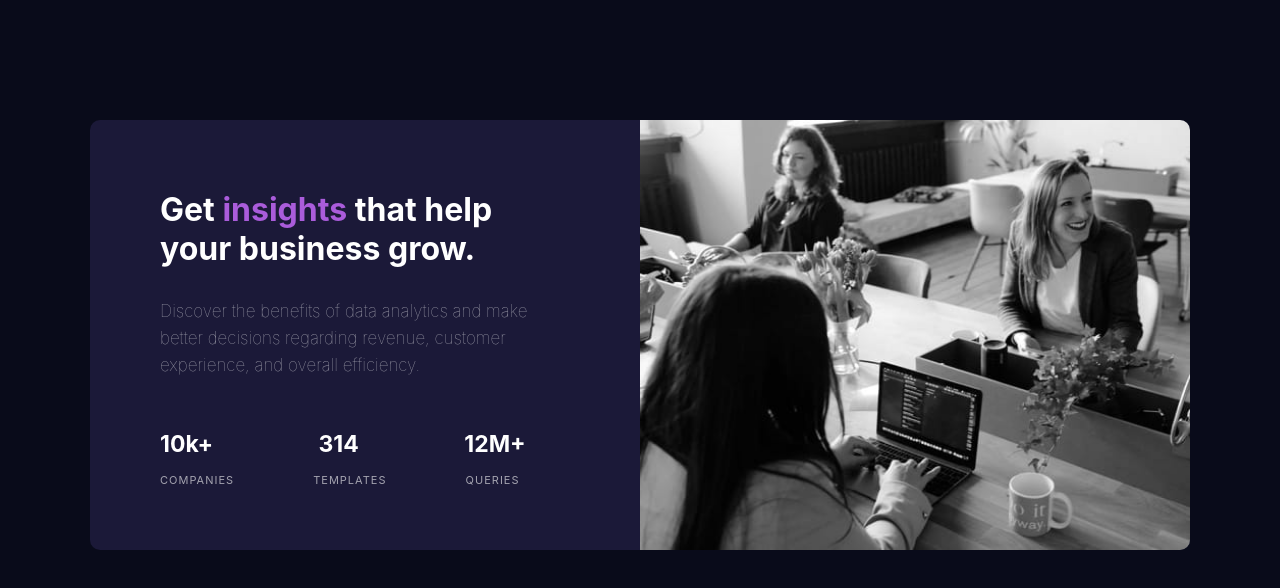
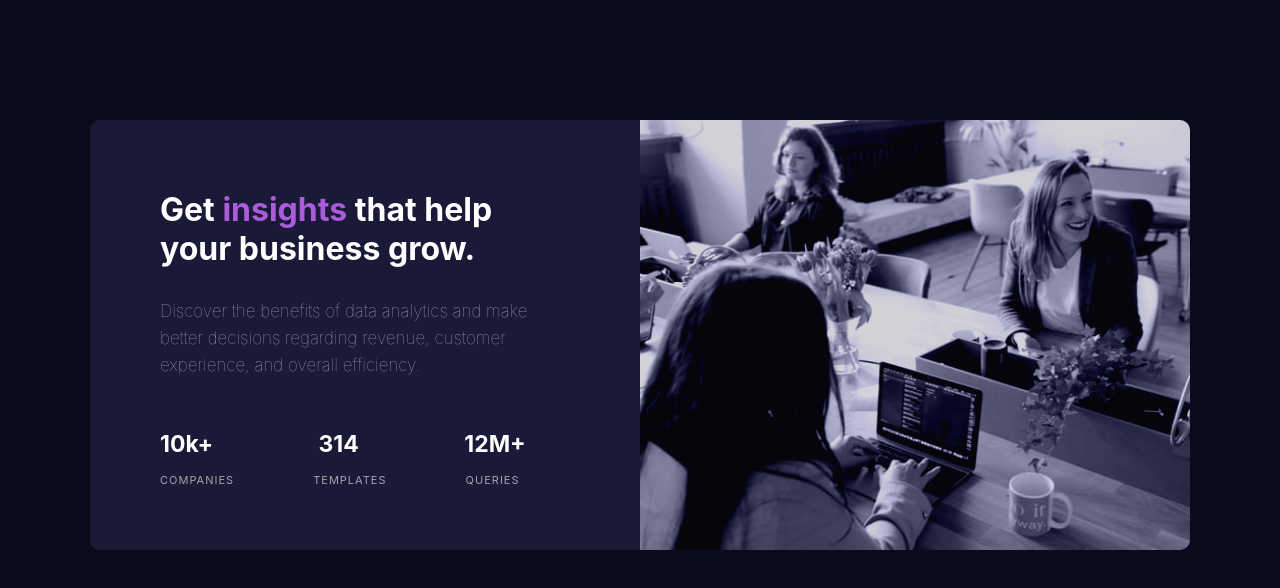
Before and after one commit to sorin7345/Stats-preview-card-component-using-basic-HTML-and-CSS, a plain HTML site: page index.html in a window 1280 px wide. Drawn offline with Linux system fonts and the light colour scheme.

Commit message:
Update style.css

```diff
--- a/style.css
+++ b/style.css
@@ -69,4 +69,7 @@ body {
 .people-image {
   border-top-right-radius: 10px;
   border-bottom-right-radius: 10px;
+  mix-blend-mode: luminosity;
+  filter: contrast(1.2) opacity(0.8);
+  z-index: 2;
 }
```
